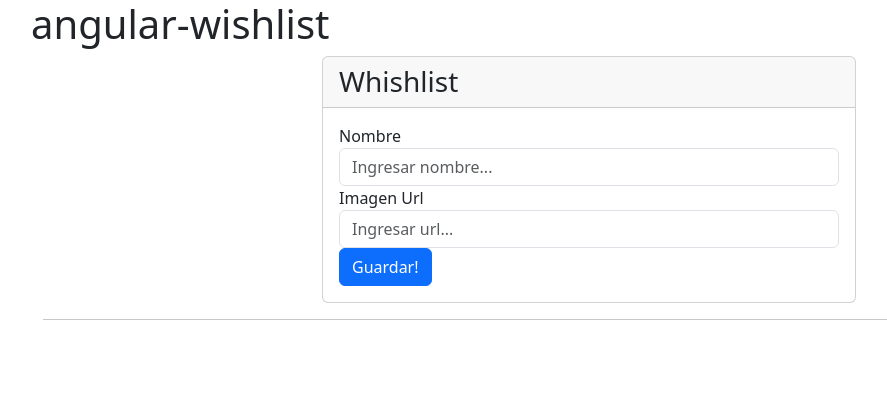
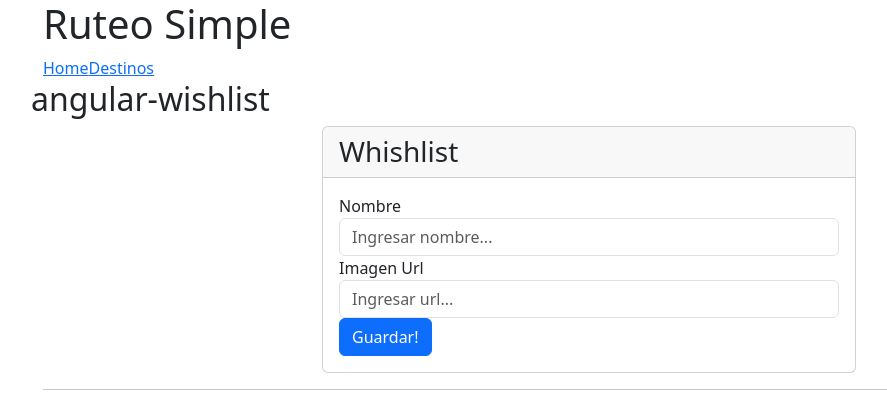
Before and after one commit to jdazar18/courses-angular-wishlist, an Angular app: page /home in a window 1280 px wide. Before the commit this address led to /. Shown: the top 412 px of the page, without its empty margins (51-938 px from the left). Built offline with nearby package versions, Linux system fonts and the light colour scheme.

Commit message:
feat: added SPA routing

```diff
--- a/src/app/app.component.html
+++ b/src/app/app.component.html
@@ -1,10 +1,20 @@
 <div class="container">
-  <div class="row">
-    <h1>{{ title }}</h1>
+
+  <div class="page-header">
+    <div class="container">
+      <h1>Ruteo Simple</h1>
+      <div class="navLinks">
+        <a routerLink="/home" routerLinkActive="active" ariaCurrentWhenActive="page">Home</a>
+        <a routerLink="/destino" routerLinkActive="active" ariaCurrentWhenActive="page">Destinos</a>
+      </div>
+
+    </div>
+
   </div>
 
-  <app-lista-destinos></app-lista-destinos>
+  <div class="row">
+    <h2>{{ title }}</h2>
+  </div>
 
+  <router-outlet />
 </div>
-
-<router-outlet />
--- a/src/app/app.component.ts
+++ b/src/app/app.component.ts
@@ -1,10 +1,9 @@
 import { Component } from '@angular/core';
-import { RouterOutlet } from '@angular/router';
-import { ListaDestinosComponent } from "./lista-destinos/lista-destinos.component";
+import { RouterOutlet, RouterLink, RouterLinkActive } from '@angular/router';
 
 @Component({
   selector: 'app-root',
-  imports: [RouterOutlet, ListaDestinosComponent],
+  imports: [RouterOutlet, RouterLink, RouterLinkActive],
   templateUrl: './app.component.html',
   styleUrl: './app.component.css'
 })
--- a/src/app/app.routes.ts
+++ b/src/app/app.routes.ts
@@ -1,3 +1,10 @@
 import { Routes } from '@angular/router';
+import { ListaDestinosComponent } from './lista-destinos/lista-destinos.component';
+import { DestinoDetalleComponent } from './destino-detalle/destino-detalle.component';
 
-export const routes: Routes = [];
+export const routes: Routes = [
+    {path: '', redirectTo: 'home', pathMatch: 'full'},
+    {path: 'home', component: ListaDestinosComponent},
+    {path: 'destino', component: DestinoDetalleComponent}
+
+];
--- a/src/app/destino-viaje/destino-viaje.component.html
+++ b/src/app/destino-viaje/destino-viaje.component.html
@@ -21,8 +21,9 @@
       <a href="#" class="btn-card" (click)="ir()">Ir!</a>
       <span *ngIf="destino?.isSelected()">
          <span ngNonBindable>
-            {{1+1}}
+            {{PREFERIDO}}
          </span>
       </span>
+      <a routerLink="/destino">Ver detalle</a>
    </div>
 </div>
--- a/src/app/destino-viaje/destino-viaje.component.ts
+++ b/src/app/destino-viaje/destino-viaje.component.ts
@@ -1,10 +1,11 @@
 import { Component, Input, HostBinding, EventEmitter, Output } from '@angular/core';
 import { DestinoViaje } from '../models/destino-viaje.model';
 import { CommonModule } from '@angular/common';
+import { RouterLink, RouterLinkActive } from '@angular/router';
 
 @Component({
   selector: 'app-destino-viaje',
-  imports: [CommonModule],
+  imports: [CommonModule, RouterLink, RouterLinkActive],
   templateUrl: './destino-viaje.component.html',
   styleUrl: './destino-viaje.component.css'
 })
```
